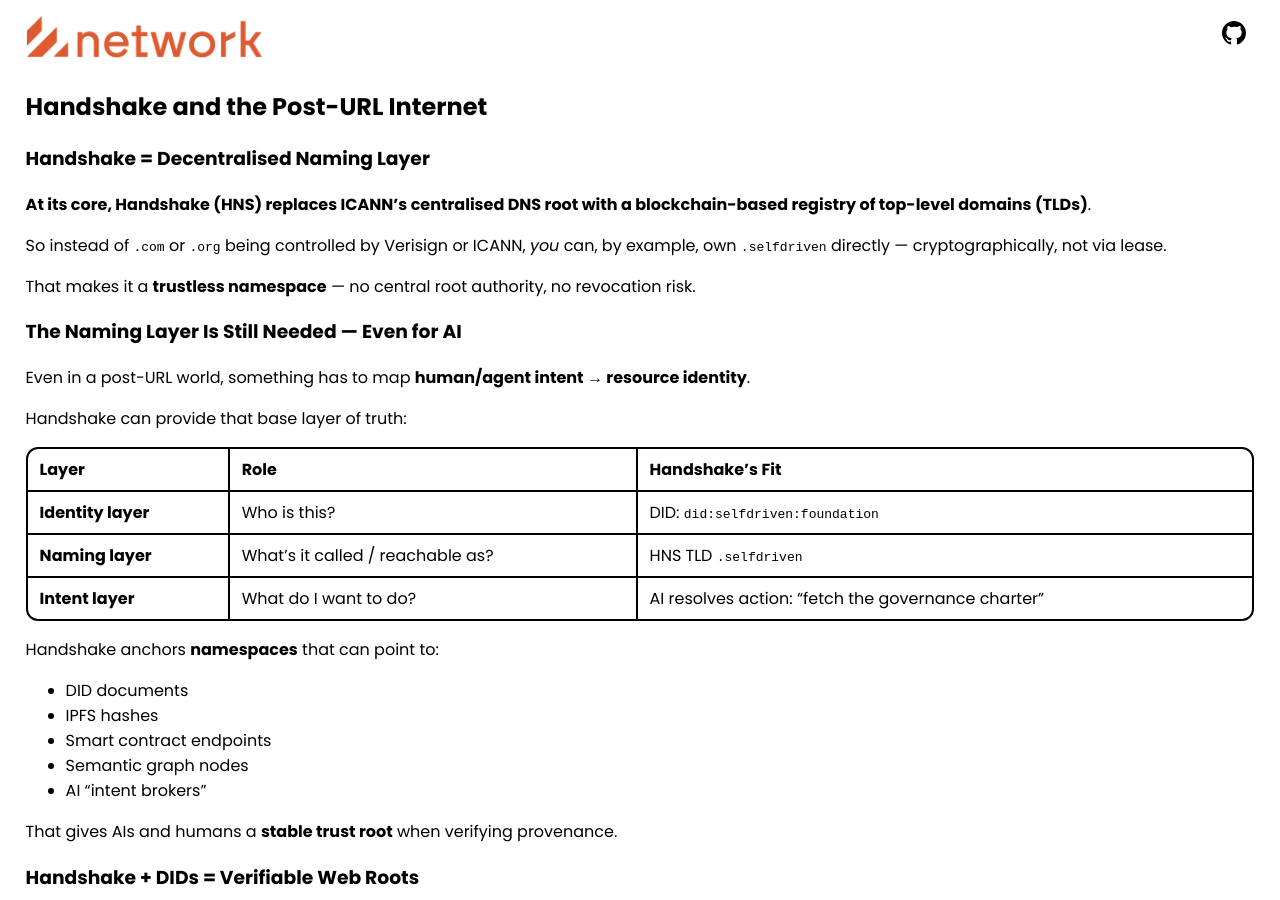
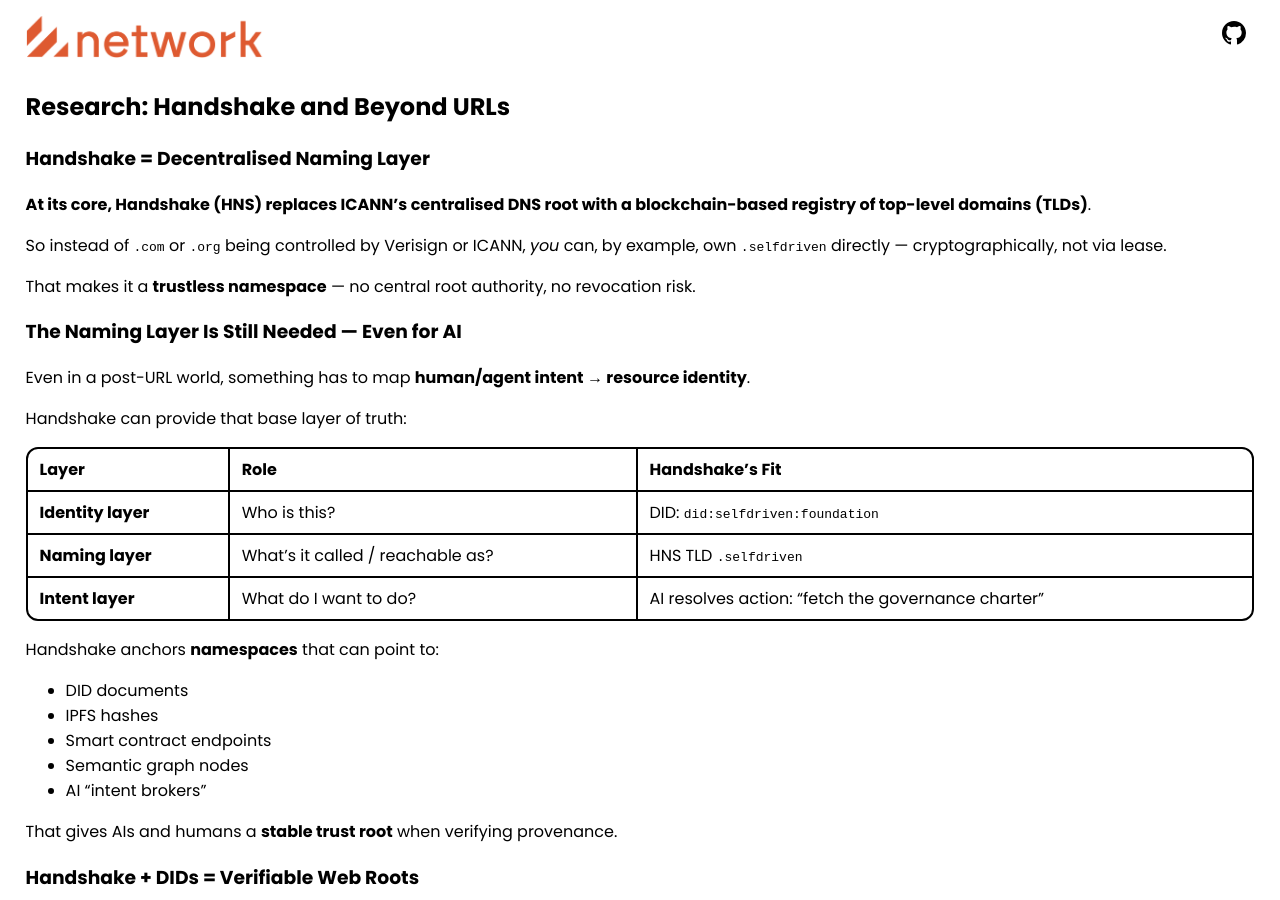
Before and after one commit to selfdriven-foundation/selfdriven-network, a Jekyll site: the page built from docs/pages/infra-interface-research-beyond-urls-handshake.md, in a window 1280 px wide and 900 px high. Built offline with Jekyll 4.4.1, drawn with Linux system fonts in a browser that asks for light colours.

Commit message:
Update infra-interface-research-beyond-urls-handshake.md

```diff
--- a/docs/pages/infra-interface-research-beyond-urls-handshake.md
+++ b/docs/pages/infra-interface-research-beyond-urls-handshake.md
@@ -5,7 +5,7 @@ title: "Handshake and the Post-URL Internet"
 
 ---
 
-## Handshake and the Post-URL Internet
+## Research: Handshake and Beyond URLs
 
 ### Handshake = Decentralised Naming Layer
 
```
